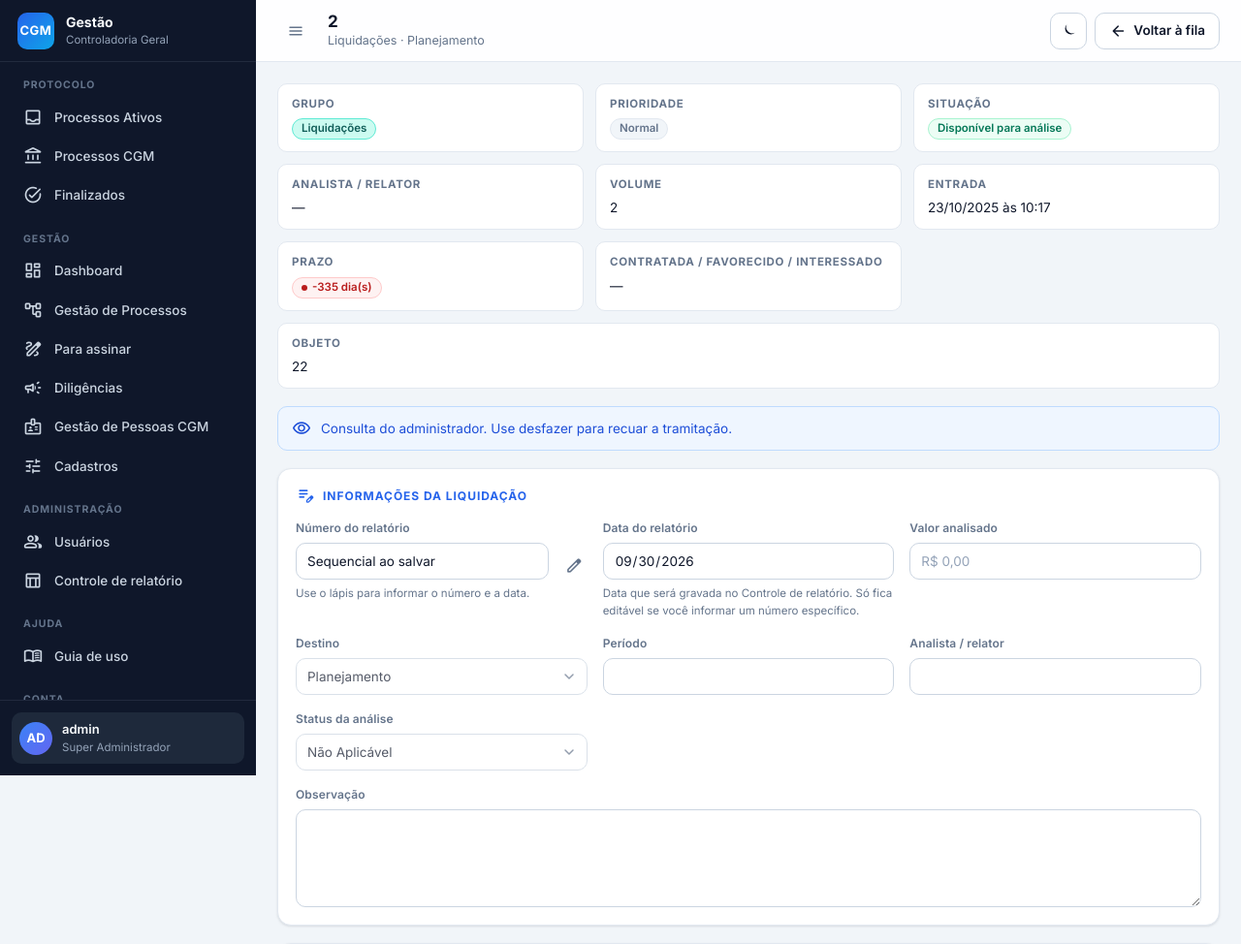
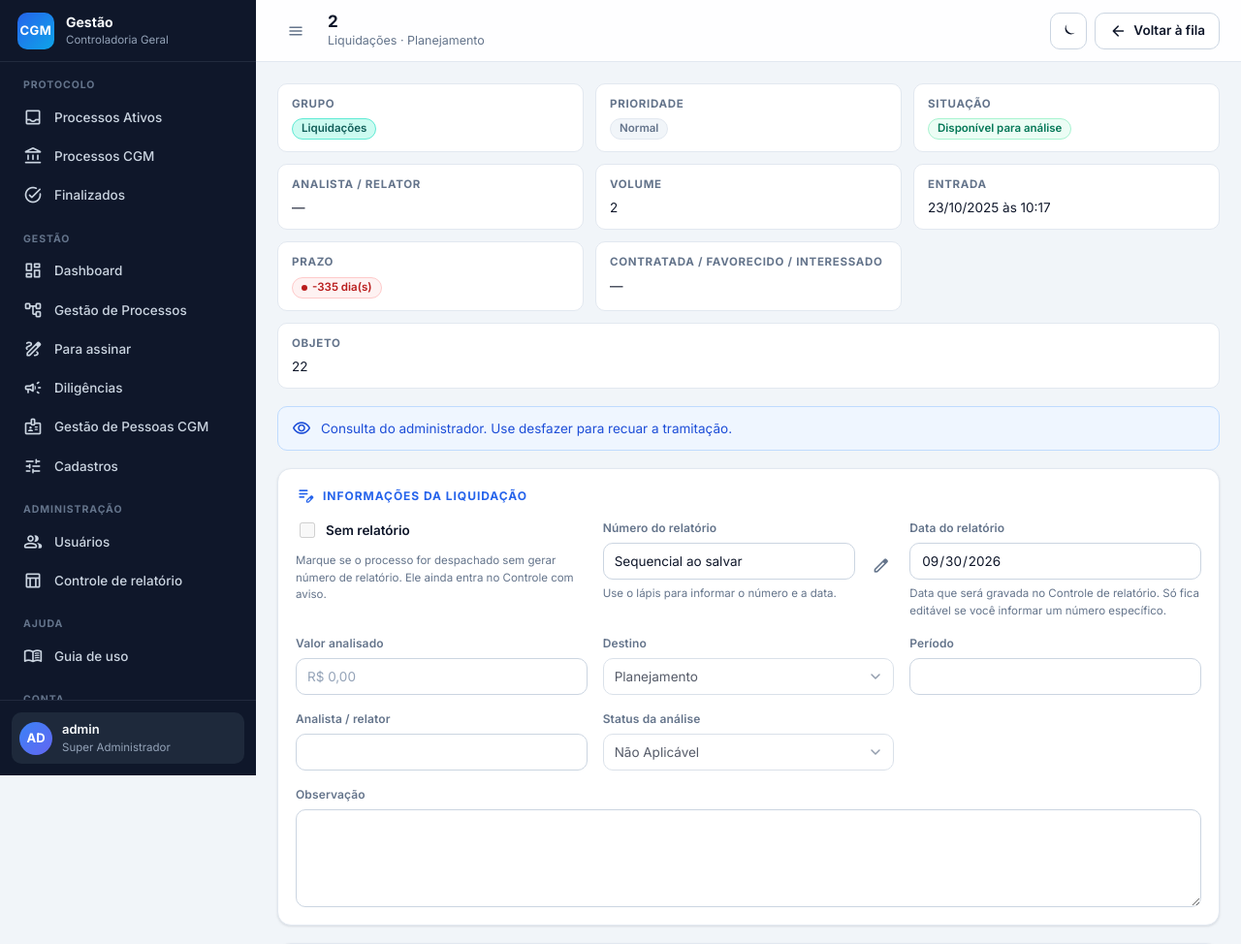
Before and after one commit to Gabriell-Bravo/Sistema_Protocolo-CGM, a Django app: page /analista/processo/1/ in a window 1280 px wide. Shown: the top 974 px of the page at 97% size. Run offline with Django 5.2, Linux system fonts and the light colour scheme; a user stored in the database is signed in; data comes from the database, SQL or seed files in the repository; data that the repository does not hold is empty.

Commit message:
Permite despachar análise sem relatório e marca o aviso no Controle.
Co-authored-by: Cursor <cursoragent@cursor.com>

```diff
--- a/processos_app/models.py
+++ b/processos_app/models.py
@@ -126,6 +126,10 @@ class Processo(models.Model):
         null=True,
         blank=True,
         verbose_name="Número do relatório"
+    )
+    sem_relatorio = models.BooleanField(
+        default=False,
+        verbose_name="Despachado sem relatório",
     )
 
     # --- Assinatura -------------------------------------------------------
@@ -751,7 +755,10 @@ class LinhaControleRelatorio(models.Model):
         related_name='linha_relatorio', verbose_name="Processo")
     numero_processo = models.CharField(max_length=255, verbose_name="Nº do processo")
     volume = models.CharField(max_length=255, blank=True, verbose_name="Volume")
-    numero_relatorio = models.CharField(max_length=50, verbose_name="Nº do relatório")
+    numero_relatorio = models.CharField(
+        max_length=50, blank=True, default='', verbose_name="Nº do relatório")
+    sem_relatorio = models.BooleanField(
+        default=False, verbose_name="Despachado sem relatório")
     data_relatorio = models.DateField(verbose_name="Data do relatório")
     secretaria = models.CharField(max_length=255, blank=True, verbose_name="Secretaria")
     contratada = models.CharField(max_length=255, blank=True, verbose_name="Contratada")
--- a/processos_app/services/relatorios.py
+++ b/processos_app/services/relatorios.py
@@ -8,7 +8,7 @@ Cada espécie de Liquidações pertence a uma sequência de numeração
 
 from django.core.exceptions import ValidationError
 from django.db import transaction
-from django.db.models import Count, IntegerField, Q
+from django.db.models import Case, Count, F, IntegerField, Q, Value, When
 from django.db.models.functions import Cast
 from django.utils import timezone
 
@@ -370,6 +370,8 @@ def atribuir_se_preciso(processo):
 
     Não grava o processo: o chamador inclui `numero_relatorio` no save.
     """
+    if getattr(processo, 'sem_relatorio', False):
+        return False
     if not especie_gera_relatorio(processo):
         return False
     if processo.numero_relatorio:
@@ -402,6 +404,9 @@ def alterar_numero(usuario, processo_id, novo, data=None):
         'Somente o analista do grupo e o administrador alteram o número.')
     if not especie_gera_relatorio(processo):
         raise RelatorioInvalido('Esta espécie não gera número de relatório.')
+    limpar_sem_relatorio = bool(processo.sem_relatorio)
+    if limpar_sem_relatorio:
+        processo.sem_relatorio = False
     sequencia = sequencia_do_processo(processo) or GRUPO_PADRAO
     try:
         novo = int(str(novo).strip())
@@ -423,6 +428,8 @@ def alterar_numero(usuario, processo_id, novo, data=None):
 
     atual = _inteiro_atual(processo)
     campos = []
+    if limpar_sem_relatorio:
+        campos.append('sem_relatorio')
     anterior_numero = processo.numero_relatorio or ''
     if atual != novo:
         processo.numero_relatorio = str(novo)
@@ -456,9 +463,13 @@ def alterar_numero(usuario, processo_id, novo, data=None):
 
 def registrar(processo):
     """Cria ou atualiza a linha da planilha a partir do processo."""
-    if not processo.numero_relatorio:
+    sem_relatorio = bool(getattr(processo, 'sem_relatorio', False))
+    if not processo.numero_relatorio and not sem_relatorio:
         return None
     dados = _dados_da_linha(processo)
+    dados['sem_relatorio'] = sem_relatorio
+    if sem_relatorio:
+        dados['numero_relatorio'] = ''
     linha, _ = LinhaControleRelatorio.objects.update_or_create(
         processo=processo, defaults=dados)
     return linha
@@ -485,8 +496,13 @@ def listar(usuario, sequencia=None):
     if sequencia:
         consulta = consulta.filter(filtro_sequencia(sequencia))
     return consulta.annotate(
-        numero_ordem=Cast('numero_relatorio', IntegerField())
-    ).order_by('numero_ordem', 'id')
+        numero_ordem=Case(
+            When(sem_relatorio=True, then=Value(None)),
+            When(numero_relatorio='', then=Value(None)),
+            default=Cast('numero_relatorio', IntegerField()),
+            output_field=IntegerField(null=True),
+        )
+    ).order_by(F('numero_ordem').asc(nulls_last=True), 'id')
 
 
 def contagens_por_sequencia(usuario):
@@ -505,7 +521,10 @@ def _dados_da_linha(processo):
     return {
         'numero_processo': processo.numero_processo or '',
         'volume': processo.volume or '',
-        'numero_relatorio': processo.numero_relatorio or '',
+        'numero_relatorio': (
+            '' if getattr(processo, 'sem_relatorio', False)
+            else (processo.numero_relatorio or '')),
+        'sem_relatorio': bool(getattr(processo, 'sem_relatorio', False)),
         'data_relatorio': data,
         'secretaria': processo.secretaria or '',
         'contratada': processo.contratada or '',
--- a/processos_app/services/tramitacao.py
+++ b/processos_app/services/tramitacao.py
@@ -161,8 +161,9 @@ def assumir(processo_id, usuario):
 
 CAMPOS_ANALISE_AO_DECLINAR = [
     'analista_responsavel', 'data_hora_assumido', 'tecnico', 'data_analise',
-    'numero_despacho', 'numero_relatorio', 'observacao', 'valor', 'periodo',
-    'destino', 'destino_fk', 'status_analise', 'situacao_tramite',
+    'numero_despacho', 'numero_relatorio', 'sem_relatorio', 'observacao',
+    'valor', 'periodo', 'destino', 'destino_fk', 'status_analise',
+    'situacao_tramite',
 ]
 
 
@@ -200,6 +201,7 @@ def declinar_analise(processo_id, usuario, motivo):
     processo.data_analise = None
     processo.numero_despacho = None
     processo.numero_relatorio = None
+    processo.sem_relatorio = False
     processo.observacao = None
     processo.valor = None
     processo.periodo = None
--- a/processos_app/views.py
+++ b/processos_app/views.py
@@ -1528,7 +1528,7 @@ def analista_processo(request, process_id):
     eh_responsavel = processo.analista_responsavel_id == request.user.id
     pode_editar = perm.is_analista(request.user) and (
         (processo.situacao_tramite == 'EM_ANALISE' and eh_responsavel)
-        or (bool(processo.numero_relatorio)
+        or ((bool(processo.numero_relatorio) or processo.sem_relatorio)
             and perm.pode_editar_linha_relatorio(request.user, processo))
     )
     # itens 8, 10 e 11
--- a/static/css/app.css
+++ b/static/css/app.css
@@ -964,6 +964,43 @@ input[type="password"].form-control {
     color: var(--text-muted);
 }
 
+.check {
+    display: inline-flex;
+    align-items: center;
+    gap: 8px;
+    font-size: 13.5px;
+    font-weight: 550;
+    cursor: pointer;
+}
+
+.check input {
+    width: 16px;
+    height: 16px;
+    accent-color: var(--primary);
+}
+
+.field--checkbox .field__hint {
+    display: block;
+    margin-top: 6px;
+}
+
+.aviso-sem-relatorio {
+    display: inline-flex;
+    align-items: center;
+    justify-content: center;
+    width: 32px;
+    height: 32px;
+    border-radius: 999px;
+    background: var(--warning-soft);
+    border: 1px solid var(--warning-border);
+    color: var(--warning);
+    cursor: help;
+}
+
+.aviso-sem-relatorio .material-symbols-rounded {
+    font-size: 20px;
+}
+
 .form-grid {
     display: grid;
     grid-template-columns: repeat(auto-fit, minmax(min(100%, 240px), 1fr));
--- a/templates/analista/processo.html
+++ b/templates/analista/processo.html
@@ -184,7 +184,16 @@
             {% endif %}
             <div class="form-grid form-grid--full">
                 {% if eh_liquidacao %}
-                <div class="field">
+                <div class="field field--checkbox">
+                    <label class="check">
+                        <input type="checkbox" id="sem_relatorio" name="sem_relatorio" value="1"
+                               {% if processo.sem_relatorio %}checked{% endif %}
+                               {% if not pode_editar %}disabled{% endif %}>
+                        <span>Sem relatório</span>
+                    </label>
+                    <span class="field__hint">Marque se o processo for despachado sem gerar número de relatório. Ele ainda entra no Controle com aviso.</span>
+                </div>
+                <div class="field" id="blocoNumeroRelatorio" {% if processo.sem_relatorio %}hidden{% endif %}>
                     <label class="field__label" for="numero_relatorio_exibicao">Número do relatório</label>
                     {% if pode_editar_numero_relatorio %}
                     <div class="pendencia-add__row" id="numeroRelatorioExibicao">
@@ -242,7 +251,7 @@
                     <span class="field__hint">{% if processo.numero_relatorio %}Número gerado ao salvar a análise.{% else %}Será gerado automaticamente ao salvar a análise.{% endif %}</span>
                     {% endif %}
                 </div>
-                <div class="field" id="dataRelatorioExibicaoCampo">
+                <div class="field" id="dataRelatorioExibicaoCampo" {% if processo.sem_relatorio %}hidden{% endif %}>
                     <label class="field__label" for="data_relatorio_exibicao">Data do relatório</label>
                     <input type="date" id="data_relatorio_exibicao" class="input"
                            value="{% if processo.data_analise %}{{ processo.data_analise|date:'Y-m-d' }}{% else %}{% now 'Y-m-d' %}{% endif %}"
@@ -700,6 +709,33 @@
         campoNumeroRelatorio.addEventListener('change', aplicarDataDestinada);
     }
 
+    var checkSemRelatorio = document.getElementById('sem_relatorio');
+    var blocoNumeroRelatorio = document.getElementById('blocoNumeroRelatorio');
+
+    function atualizarSemRelatorio() {
+        if (!checkSemRelatorio) return;
+        var marcado = checkSemRelatorio.checked;
+        if (blocoNumeroRelatorio) {
+            blocoNumeroRelatorio.hidden = marcado;
+        }
+        if (dataRelatorioExibicaoCampo) {
+            dataRelatorioExibicaoCampo.hidden = marcado;
+        }
+        if (marcado) {
+            fecharNumeroEspecifico();
+            if (campoNumeroRelatorio) {
+                campoNumeroRelatorio.required = false;
+                campoNumeroRelatorio.disabled = true;
+                campoNumeroRelatorio.value = '';
+            }
+        }
+    }
+
+    if (checkSemRelatorio) {
+        checkSemRelatorio.addEventListener('change', atualizarSemRelatorio);
+        atualizarSemRelatorio();
+    }
+
     document.addEventListener('click', function (event) {
         if (event.target.closest('[data-modal-open="modalEncaminhar"]')) {
             mostrarPassoEncaminhar('lista');
```
Also changed, not shown: processos_app/services/processos.py (+53 -8 lines), processos_app/tests/test_relatorios.py (+28 -0 lines), templates/analista/controle_relatorio.html (+11 -1 lines), processos_app/migrations/0030_sem_relatorio.py (added).
